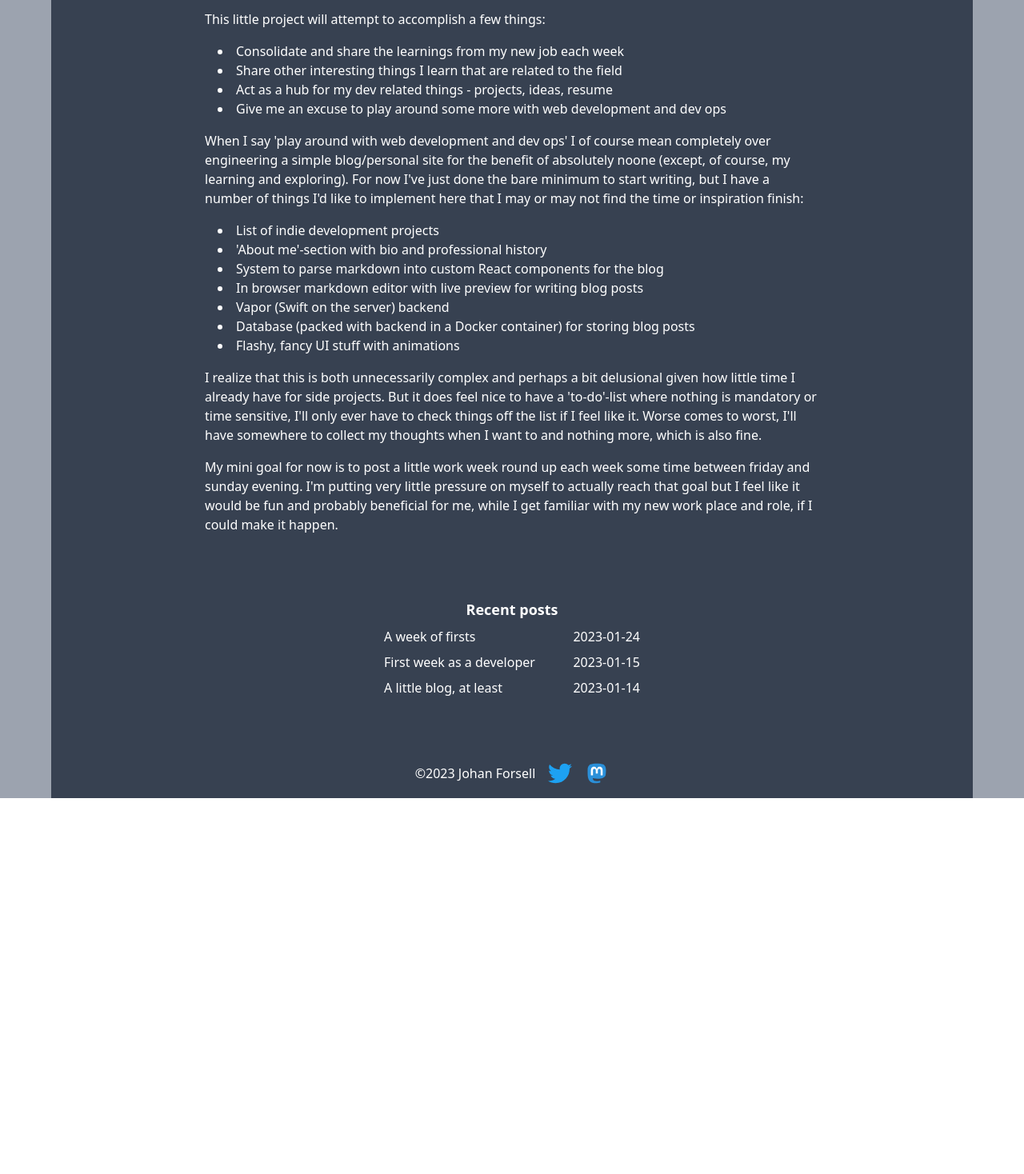
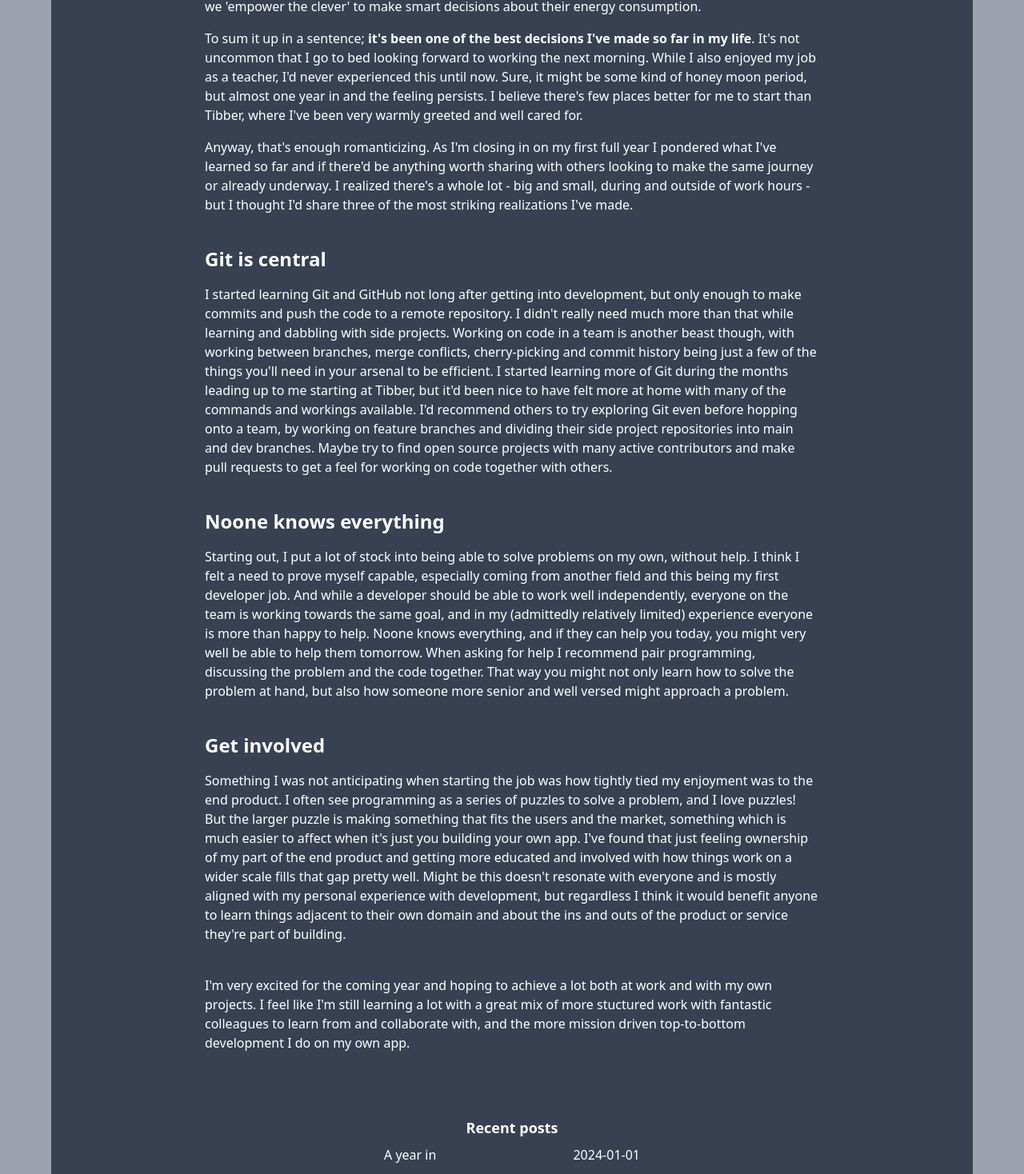
Before and after one commit to joforsell/switchonswift, a Next.js app: page /blog in a window 1280 px wide. Shown: the part 320-1788 px from the top of the page at 80% size. Before the commit the page ends 1318 px from the top, so only its background shows below. Built offline with nearby package versions, Linux system fonts and the light colour scheme.

Commit message:
Add a year in blog post

```diff
--- a/components/RecentPosts.tsx
+++ b/components/RecentPosts.tsx
@@ -4,6 +4,12 @@ const RecentPosts = () => {
     return (
         <div className='flex flex-col gap-2 min-w-[20rem] pt-20'>
             <h3 className='text-lg font-bold m-auto'>Recent posts</h3>
+            <Link href='/blog'>
+                <div className='flex flex-row justify-between'>
+                    <p>A year in</p>
+                    <p className='font-thin'>2024-01-01</p>
+                </div>
+            </Link>
             <Link href='/blog/a-week-of-firsts'>
                 <div className='flex flex-row justify-between'>
                     <p>A week of firsts</p>
@@ -16,7 +22,7 @@ const RecentPosts = () => {
                     <p className='font-thin'>2023-01-15</p>
                 </div>
             </Link>
-            <Link href='/blog'>
+            <Link href='/blog/pages/blog/a-little-blog-at-least'>
                 <div className='flex flex-row justify-between'>
                     <p>A little blog, at least</p>
                     <p className='font-thin'>2023-01-14</p>
--- a/pages/blog/index.tsx
+++ b/pages/blog/index.tsx
@@ -5,38 +5,32 @@ const BlogPage = () => {
     return (
         <Layout activeTab={Tab.Blog}>
             <Blog
-            heading='A little blog, at least'
-            subheading='Development ramblings and an unlikely side project'
+            heading='A year in'
+            subheading='Time flies when you drastically change your life'
             >
             <p className='pt-10'>
-                I always liked the thought of writing a blog. I've enjoyed writing in the past but rarely found the time nor felt like I had something worth sharing that would constitute a blog post. Lately I feel like that's changed. Well, at least the part about having something worth sharing, time is still extremely sparse.
+                It's been almost a year now since I got the amazing opportunity to start my first ever position as a software developer. Coming from a career as a primary school teacher I spent more and more time learning and practicing iOS development as a hobby, eventually leading up to a job at <a href='https://tibber.com' className='underline decoration-dotted'>Tibber</a>, where we 'empower the clever' to make smart decisions about their energy consumption.
             </p>
             <p>
-                This little project will attempt to accomplish a few things:
-            </p>
-            <ul className='list-disc list-inside pl-4'>
-                <li>Consolidate and share the learnings from my new job each week</li>
-                <li>Share other interesting things I learn that are related to the field</li>
-                <li>Act as a hub for my dev related things - projects, ideas, resume</li>
-                <li>Give me an excuse to play around some more with web development and dev ops</li>
-            </ul>
-            <p>
-                When I say 'play around with web development and dev ops' I of course mean completely over engineering a simple blog/personal site for the benefit of absolutely noone (except, of course, my learning and exploring). For now I've just done the bare minimum to start writing, but I have a number of things I'd like to implement here that I may or may not find the time or inspiration finish:
-            </p>
-            <ul className='list-disc list-inside pl-4'>
-                <li>List of indie development projects</li>
-                <li>'About me'-section with bio and professional history</li>
-                <li>System to parse markdown into custom React components for the blog</li>
-                <li>In browser markdown editor with live preview for writing blog posts</li>
-                <li>Vapor (Swift on the server) backend</li>
-                <li>Database (packed with backend in a Docker container) for storing blog posts</li>
-                <li>Flashy, fancy UI stuff with animations</li>
-            </ul>
-            <p>
-                I realize that this is both unnecessarily complex and perhaps a bit delusional given how little time I already have for side projects. But it does feel nice to have a 'to-do'-list where nothing is mandatory or time sensitive, I'll only ever have to check things off the list if I feel like it. Worse comes to worst, I'll have somewhere to collect my thoughts when I want to and nothing more, which is also fine.
+                To sum it up in a sentence; <b>it's been one of the best decisions I've made so far in my life</b>. It's not uncommon that I go to bed looking forward to working the next morning. While I also enjoyed my job as a teacher, I'd never experienced this until now. Sure, it might be some kind of honey moon period, but almost one year in and the feeling persists. I believe there's few places better for me to start than Tibber, where I've been very warmly greeted and well cared for.
             </p>
             <p>
-                My mini goal for now is to post a little work week round up each week some time between friday and sunday evening. I'm putting very little pressure on myself to actually reach that goal but I feel like it would be fun and probably beneficial for me, while I get familiar with my new work place and role, if I could make it happen.
+                Anyway, that's enough romanticizing. As I'm closing in on my first full year I pondered what I've learned so far and if there'd be anything worth sharing with others looking to make the same journey or already underway. I realized there's a whole lot - big and small, during and outside of work hours - but I thought I'd share three of the most striking realizations I've made.
+            </p>
+            <h2 className='pt-6 font-extrabold text-2xl'>Git is central</h2>
+            <p>
+                I started learning Git and GitHub not long after getting into development, but only enough to make commits and push the code to a remote repository. I didn't really need much more than that while learning and dabbling with side projects. Working on code in a team is another beast though, with working between branches, merge conflicts, cherry-picking and commit history being just a few of the things you'll need in your arsenal to be efficient. I started learning more of Git during the months leading up to me starting at Tibber, but it'd been nice to have felt more at home with many of the commands and workings available. I'd recommend others to try exploring Git even before hopping onto a team, by working on feature branches and dividing their side project repositories into main and dev branches. Maybe try to find open source projects with many active contributors and make pull requests to get a feel for working on code together with others.
+            </p>
+            <h2 className='pt-6 font-extrabold text-2xl'>Noone knows everything</h2>
+            <p>
+                Starting out, I put a lot of stock into being able to solve problems on my own, without help. I think I felt a need to prove myself capable, especially coming from another field and this being my first developer job. And while a developer should be able to work well independently, everyone on the team is working towards the same goal, and in my (admittedly relatively limited) experience everyone is more than happy to help. Noone knows everything, and if they can help you today, you might very well be able to help them tomorrow. When asking for help I recommend pair programming, discussing the problem and the code together. That way you might not only learn how to solve the problem at hand, but also how someone more senior and well versed might approach a problem.
+            </p>
+            <h2 className='pt-6 font-extrabold text-2xl'>Get involved</h2>
+            <p>
+                Something I was not anticipating when starting the job was how tightly tied my enjoyment was to the end product. I often see programming as a series of puzzles to solve a problem, and I love puzzles! But the larger puzzle is making something that fits the users and the market, something which is much easier to affect when it's just you building your own app. I've found that just feeling ownership of my part of the end product and getting more educated and involved with how things work on a wider scale fills that gap pretty well. Might be this doesn't resonate with everyone and is mostly aligned with my personal experience with development, but regardless I think it would benefit anyone to learn things adjacent to their own domain and about the ins and outs of the product or service they're part of building.
+            </p>
+            <p className='pt-6'>
+                I'm very excited for the coming year and hoping to achieve a lot both at work and with my own projects. I feel like I'm still learning a lot with a great mix of more stuctured work with fantastic colleagues to learn from and collaborate with, and the more mission driven top-to-bottom development I do on my own app.
             </p>
             </Blog>
         </Layout>
--- a/pages/index.tsx
+++ b/pages/index.tsx
@@ -3,7 +3,7 @@ import { Layout, Tab } from '../components/Layout'
 function Home() {
   return (
     <Layout activeTab={Tab.Home}>
-      <h1 className='text-center pt-10'>One day I will be a beautiful, fleshed out home page. Not yet though.</h1>
+      <h1 className='text-center pt-10'>One day this will be a beautiful, fleshed out home page. Not yet though.</h1>
     </Layout>
   )
 }
```
Also changed, not shown: pages/blog/a-little-blog-at-least.tsx (added, +46 -0 lines).
